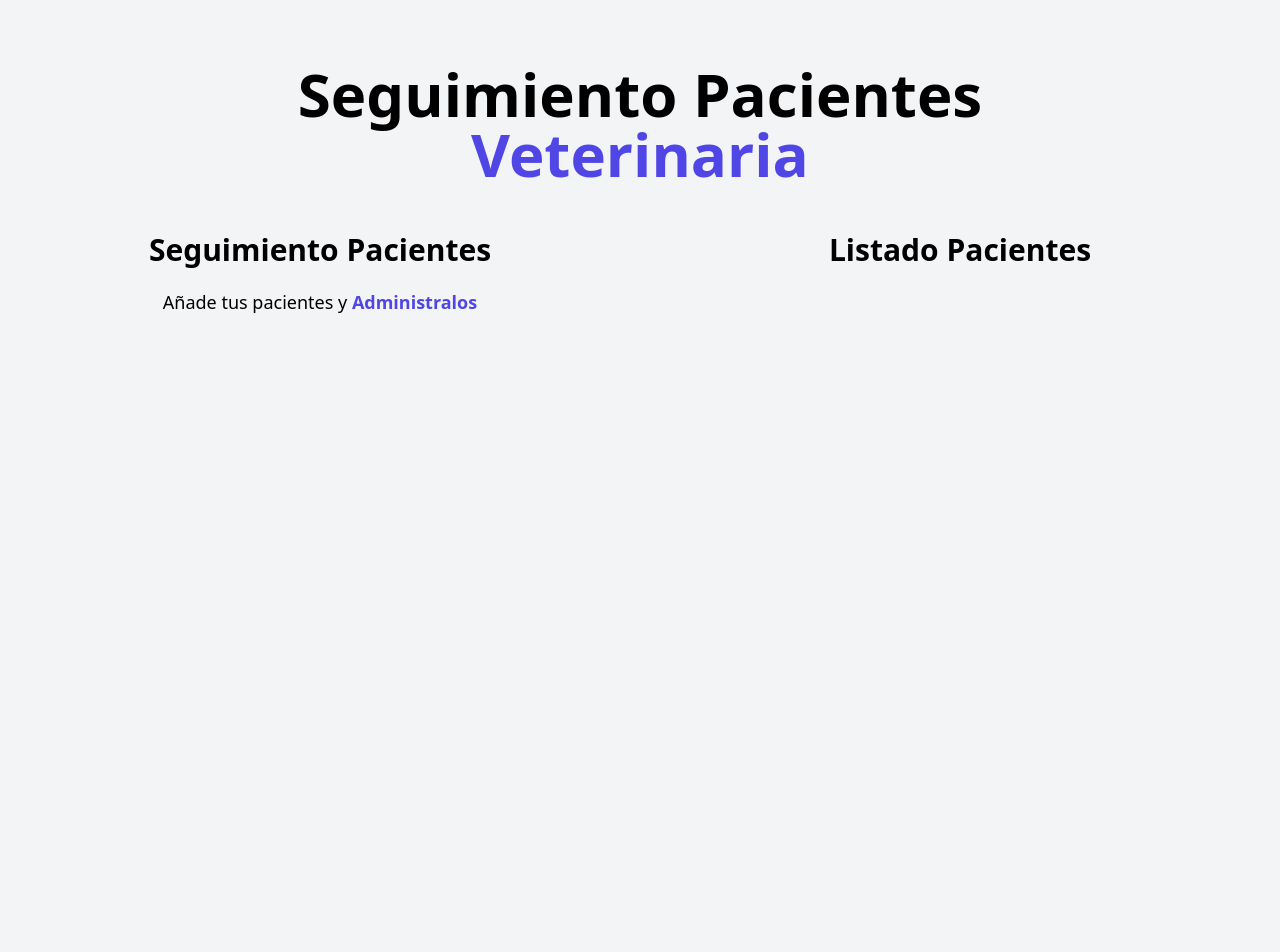
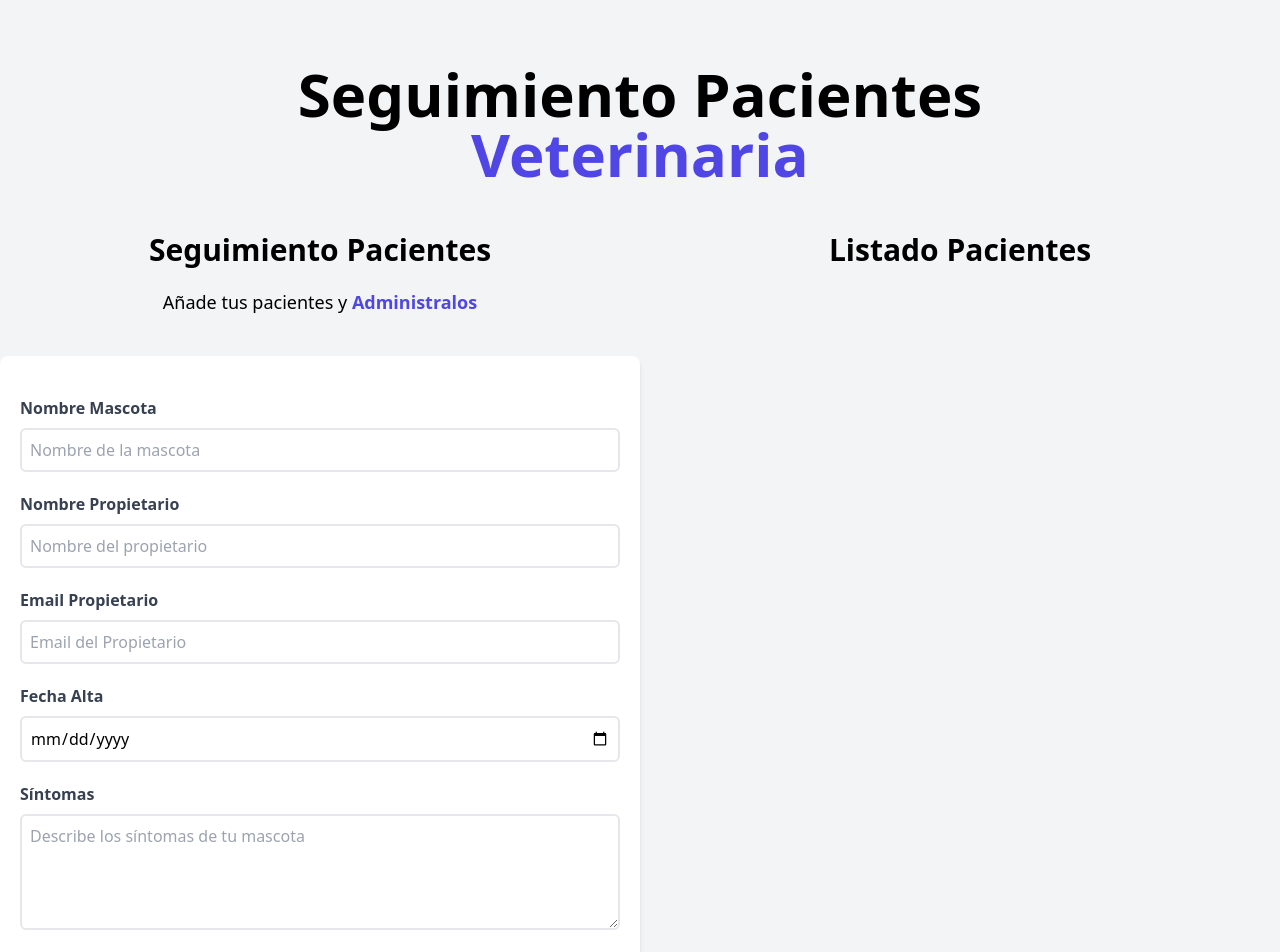
Before and after one commit to lromeroj/Veterinaria-React, a React (Vite) app: page / in a window 1280 px wide. Shown: the top 952 px of the page. Before the commit the page ends 864 px from the top, so only its background shows below. Built offline with nearby package versions, Linux system fonts and the light colour scheme.

Commit message:
Formulario Component

```diff
--- a/src/components/Formulario.jsx
+++ b/src/components/Formulario.jsx
@@ -1,11 +1,84 @@
 const Formulario = () => {
   return (
     <div className="md:w-1/2 lg:2/5">
-      <h2 className="font-bold text-3xl text-center">Seguimiento Pacientes</h2>
-      <p className="text-lg mt-5 text-center">
+      <h2 className="font-bold text-3xl text-center">
+        Seguimiento Pacientes
+      </h2>
+      <p className="text-lg mt-5 text-center mb-10">
         Añade tus pacientes y {''}
-        <span className="text-indigo-600 font-bold">Administralos</span>
+        <span className="text-indigo-600 font-bold">
+          Administralos
+        </span>
       </p>
+      <form className="bg-white shadow-md rounded-lg py-10 px-5">
+        <div className="mb-5">
+          <label htmlFor="mascota" className="block text-gray-700 font-bold">
+            Nombre Mascota
+          </label>
+          <input
+            id="mascota"
+            type="text"
+            placeholder="Nombre de la mascota"
+            className="border-2 w-full p-2 mt-2 placeholder-gray-400 rounded-md"
+          />
+        </div>
+
+        <div className="mb-5">
+          <label htmlFor="propietario" className="block text-gray-700 font-bold">
+            Nombre Propietario
+          </label>
+          <input
+            id="propietario"
+            type="text"
+            placeholder="Nombre del propietario"
+            className="border-2 w-full p-2 mt-2 placeholder-gray-400 rounded-md"
+          />
+        </div>
+
+        <div className="mb-5">
+          <label htmlFor="emailPropietario" className="block text-gray-700 font-bold">
+            Email Propietario
+          </label>
+          <input
+            id="emailPropietario"
+            type="email"
+            placeholder="Email del Propietario"
+            className="border-2 w-full p-2 mt-2 placeholder-gray-400 rounded-md"
+          />
+        </div>
+
+        <div className="mb-5">
+          <label htmlFor="fechaAlta" className="block text-gray-700 font-bold">
+            Fecha Alta
+          </label>
+          <input
+            id="fechaAlta"
+            type="date"
+            className="border-2 w-full p-2 mt-2 placeholder-gray-400 rounded-md"
+          />
+        </div>
+
+        <div className="mb-5">
+          <label htmlFor="sintomas" className="block text-gray-700 font-bold">
+            Síntomas
+          </label>
+          <textarea
+            id="sintomas"
+            rows="4"
+            className="border-2 w-full p-2 mt-2 placeholder-gray-400 rounded-md"
+            placeholder="Describe los síntomas de tu mascota"
+          />
+        </div>
+
+        <div className="container flex justify-center">
+          <input
+            type="submit"
+            className="bg-indigo-600 text-white rounded-md py-2 font-bold w-4/5 hover:bg-indigo-800 cursor-pointer transition-all"
+            value="Agregar Paciente"
+          />
+        </div>
+
+      </form>
     </div>
   )
 }
--- a/src/components/Header.jsx
+++ b/src/components/Header.jsx
@@ -2,7 +2,9 @@ function Header() {
   return (
     <h1 className="font-black text-6xl text-center md:w-2/3 mx-auto">
       Seguimiento Pacientes {''}
-      <span className="text-indigo-600">Veterinaria</span>
+      <span className="text-indigo-600">
+        Veterinaria
+      </span>
     </h1>
   )
 }
--- a/src/components/ListadoPacientes.jsx
+++ b/src/components/ListadoPacientes.jsx
@@ -1,7 +1,9 @@
 const ListadoPacientes = () => {
   return (
     <div className="md:w-1/2 lg:3/5">
-      <h2 className="font-bold text-3xl text-center">Listado Pacientes</h2>
+      <h2 className="font-bold text-3xl text-center">
+        Listado Pacientes
+      </h2>
     </div>
   )
 }
```
